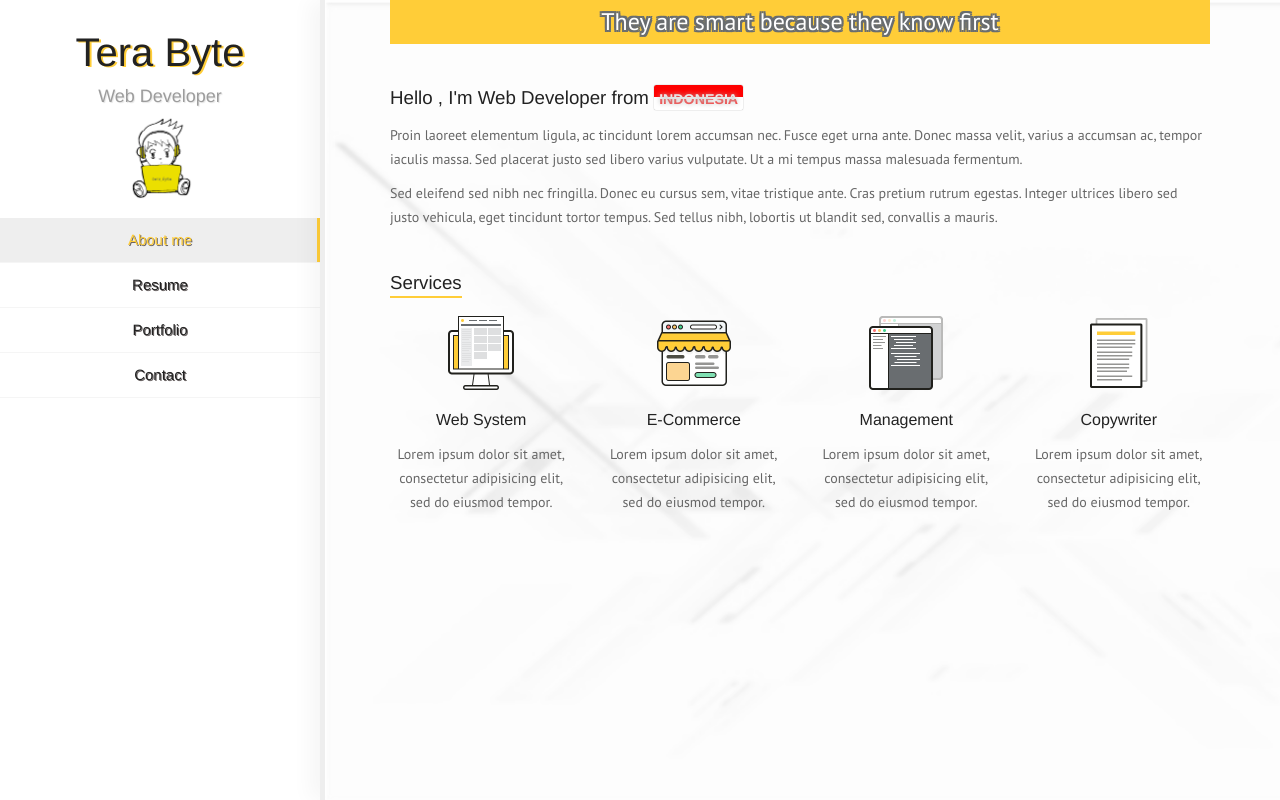
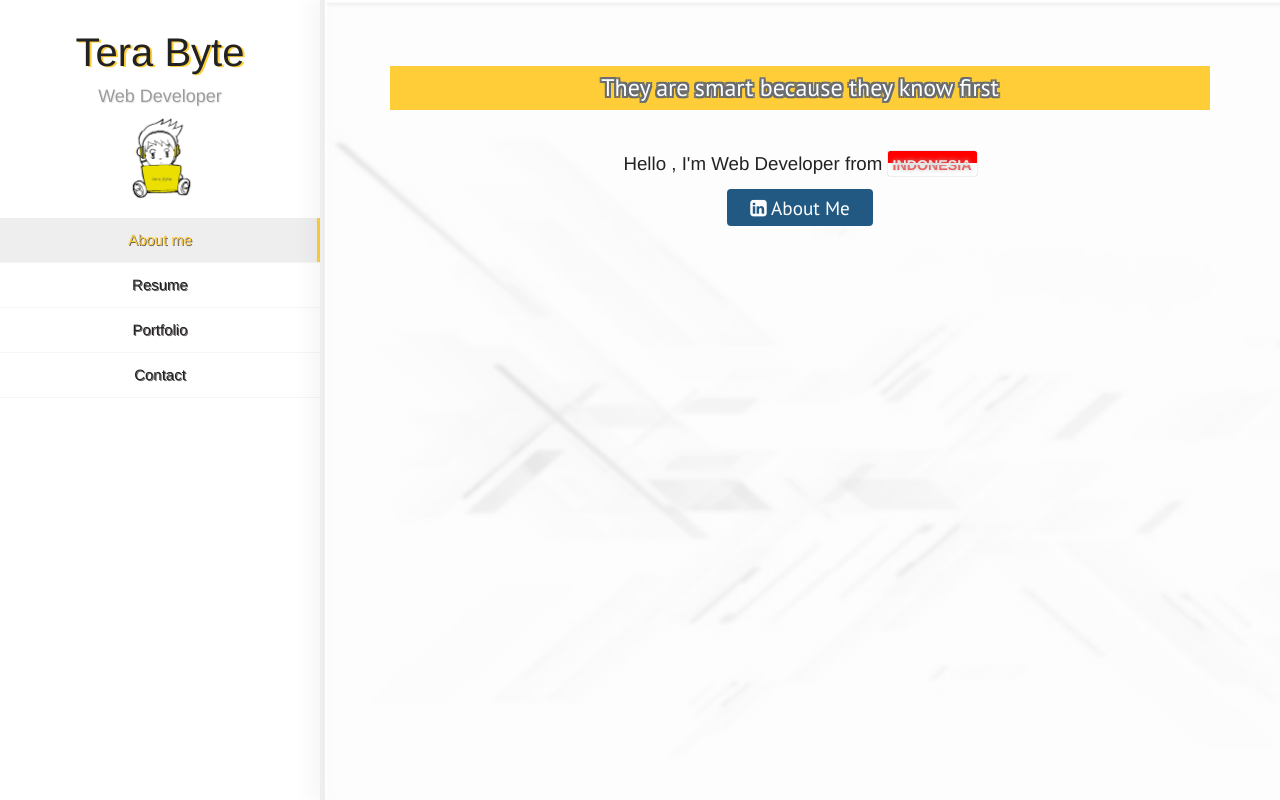
Before and after one commit to tubagusaom/tubagusaom.github.io, a PHP site: page / in a window 1280 px wide. Run offline with PHP 8.4, Linux system fonts and the light colour scheme.

Commit message:
mergecss

```diff
--- a/css/main.css
+++ b/css/main.css
@@ -94,8 +94,44 @@ input[type=submit], input[type=button], button, a.button {
   color: #222;
   text-shadow: none;
   background: 0 0;
-  border-radius: 0;
+  border-radius: 7px;
   font-family: pt sans, Helvetica, sans-serif
+}
+
+.div-button-about {
+  /* margin: 0 0 20px; */
+
+  width: 100%;
+  display: flex;
+  flex-wrap: wrap;
+  /* align-content: center; */
+  justify-content: center;
+}
+
+a.button-about {
+  display: inline-block;
+  position: relative;
+  padding: .3em 1.3em;
+  margin-bottom: .25em;
+  line-height: 1.2;
+  border: 0;
+  outline: 0;
+  color: #fff;
+  border: 2px solid #225982;
+  background-color: #225982;
+  text-shadow: none;
+  border-radius: 4px;
+  font-family: pt sans, Helvetica, sans-serif;
+}
+
+a.button-about:hover, a.button-about:focus {
+  color: #225982;
+  background: 0 0;
+}
+
+.text-button-about {
+  /* padding: .8em 2em; */
+  font-size: 1.2em;
 }
 
 .btn {
@@ -725,7 +761,7 @@ li.active a {
 .section-title-home {
   /* display: inline-block;
   position: relative; */
-  /* margin: 0 0 0 -65px; */
+  margin: 66px 0 0 0;
   padding: 10px 20px 10px 20px;
   background-color: #ffcd38;
 
@@ -770,7 +806,11 @@ li.active a {
   background-color: #ffcd38
 }
 
-.general-info {}
+.general-info {
+  display: flex;
+  flex-wrap: wrap;
+  justify-content: center
+}
 
 .info-list {
   list-style: none;
--- a/index.html
+++ b/index.html
@@ -142,8 +142,15 @@
                 <div class="col-sm-12 col-md-12 subpage-block">
                   <div class="general-info">
                     <h3>Hello , I'm Web Developer from <b class="flag indonesia"><font class="text-idn">INDONESIA</font></b></h3>
-                    <p>Proin laoreet elementum ligula, ac tincidunt lorem accumsan nec. Fusce eget urna ante. Donec massa velit, varius a accumsan ac, tempor iaculis massa. Sed placerat justo sed libero varius vulputate. Ut a mi tempus massa malesuada fermentum.</p>
-                    <p>Sed eleifend sed nibh nec fringilla. Donec eu cursus sem, vitae tristique ante. Cras pretium rutrum egestas. Integer ultrices libero sed justo vehicula, eget tincidunt tortor tempus. Sed tellus nibh, lobortis ut blandit sed, convallis a mauris.</p>
+                    <!-- <p>Proin laoreet elementum ligula, ac tincidunt lorem accumsan nec. Fusce eget urna ante. Donec massa velit, varius a accumsan ac, tempor iaculis massa. Sed placerat justo sed libero varius vulputate. Ut a mi tempus massa malesuada fermentum.</p>
+                    <p>Sed eleifend sed nibh nec fringilla. Donec eu cursus sem, vitae tristique ante. Cras pretium rutrum egestas. Integer ultrices libero sed justo vehicula, eget tincidunt tortor tempus. Sed tellus nibh, lobortis ut blandit sed, convallis a mauris.</p> -->
+
+                    <div class="div-button-about">
+                      <a class="button-about" target="_blank" href="#">
+                        <div class="text-button-about"> <i class="pe-7s-icon fa fa-linkedin-square"></i> About Me </div>
+                      </a>
+                    </div>
+
                   </div>
                 </div>
 
@@ -163,7 +170,7 @@
               </div>
 
               <!-- Services block -->
-              <div class="block-title">
+              <!-- <div class="block-title">
                 <h3>Services</h3>
               </div>
 
@@ -207,7 +214,7 @@
                     </div>
                   </div>
                 </div>
-              </div>
+              </div> -->
               <!-- End of Services block -->
 
               <!-- Clients block -->
```
